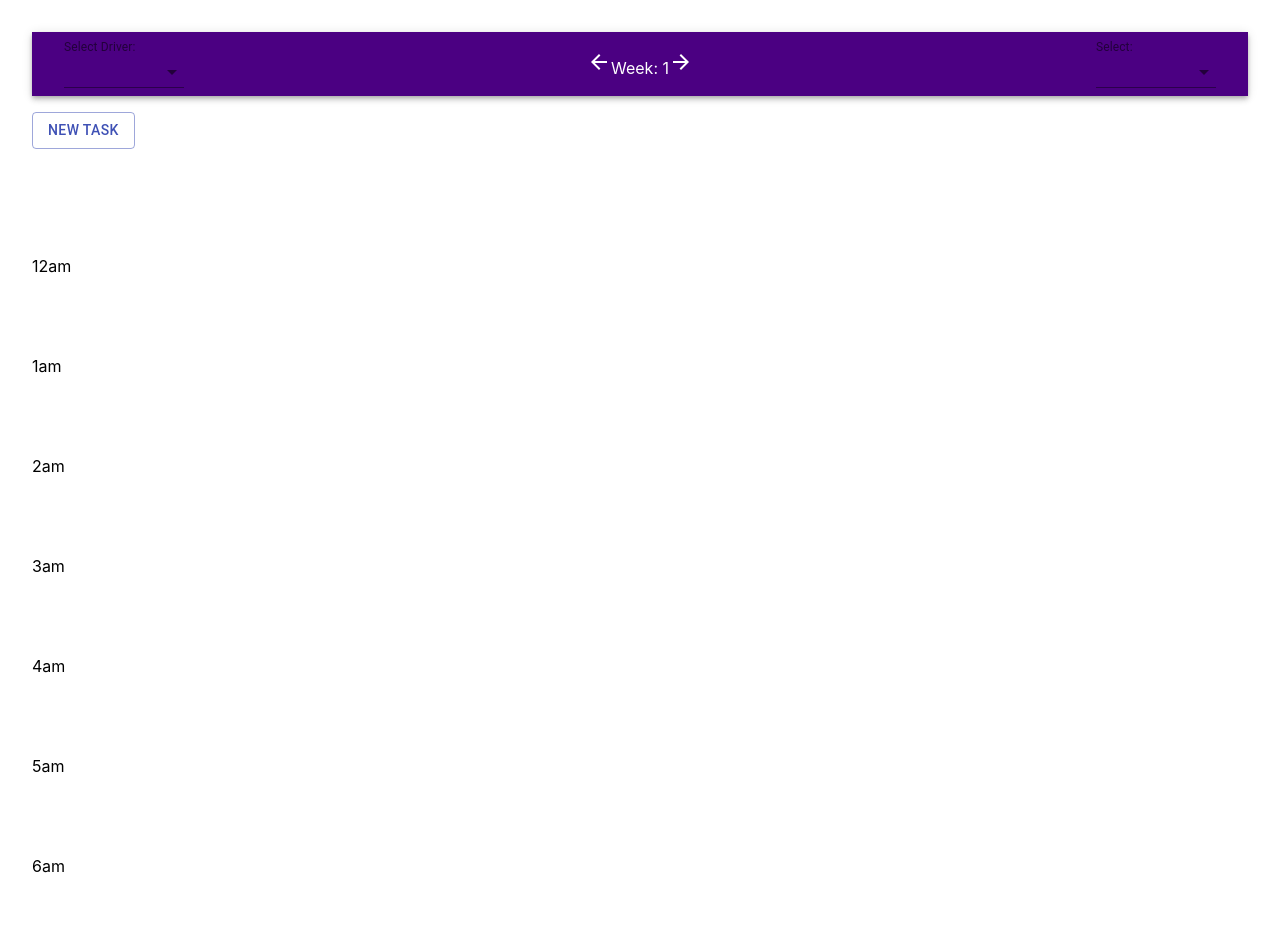
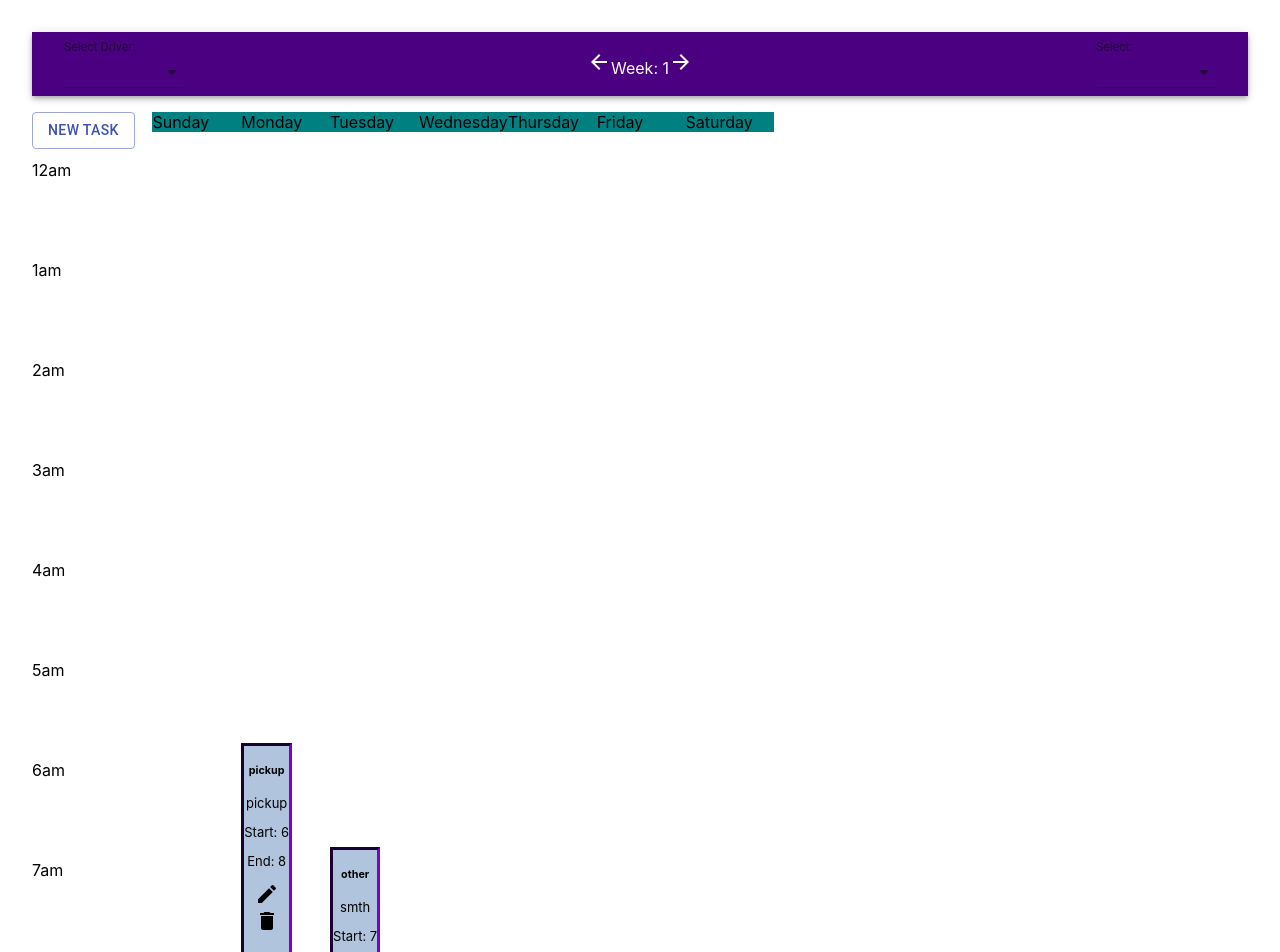
Before and after one commit to bregmanh/dispatcher, a React (Create React App) app: page / in a window 1280 px wide. Shown: the top 952 px of the page. Built offline with nearby package versions, Linux system fonts and the light colour scheme; the HTML template or start-up script is replaced by a standard one.

Commit message:
got the new task form to write to the databse! also formatted the tasks via columns and margin tops

```diff
--- a/src/App.css
+++ b/src/App.css
@@ -19,18 +19,32 @@ main {
   justify-self: center;
 }
 .layout {
-  margin-top: 5em;
-  display: grid;
-  grid-template-columns: repeat(8, 1fr);
+  display: flex;
+  flex-direction: row;
+
 
 }
 .days {
-  margin-top: 3em;
+  margin-top:1em;
+  margin-left: 5em;
+  /* grid-column-start: auto;
+  grid-column-end: auto; */
+
+ display: grid;
+ grid-template-columns: repeat(7, 1fr);
+
+}
+.times{
+  /* grid-row-start: 1;
+  grid-row-end: auto; */
+  display: flex;
+  flex-direction: column;
 }
 
 .topdays {
   background-color: teal;
 }
+
 .newtask {
   position: absolute;
   margin-left: 0;
--- a/src/App.js
+++ b/src/App.js
@@ -15,7 +15,60 @@ import Week from "./componenets/Week";
 import { makeStyles } from "@material-ui/core/styles";
 // import AppBar from '@material-ui/core/AppBar';
 // import Toolbar from '@material-ui/core/Toolbar';
-
+const initialTaskDatalol = {
+  //first key is driver id, second key is week id
+  "1": {
+    "1": [
+      {
+        day: "Monday",
+        start_time: 10,
+        end_time: 16,
+        title: "dropoff",
+        desciption: "smaaaaaaath",
+        location: "london",
+      },
+      {
+        day: "Tuesday",
+        start_time: 7,
+        end_time: 12,
+        title: "other",
+        desciption: "smaaaaaaath",
+        location: "toronto",
+      },
+      {
+        day: "Monday",
+        start_time: 6,
+        end_time: 8,
+        title: "pickup",
+        desciption: "pickupaaaaaaaaa",
+        location: "ottawa",
+      },
+    ],
+    "2": [
+      {
+        day: "Monday",
+        start_time: 10,
+        end_time: 16,
+        title: "dropoff",
+        desciption: "smth",
+        location: "london",
+      },
+    ],
+  },
+  "2": {
+    "1": [
+      {
+        day: "Monday",
+        start_time: 10,
+        end_time: 16,
+        title: "dropoff",
+        desciption: "smth",
+        location: "london",
+      },
+    ],
+  },
+  "3": { "1": [] },
+};
 const useStyles = makeStyles((theme) => ({
   root: {
     flexGrow: 1,
@@ -39,6 +92,9 @@ function App() {
     driversData,
     weekForward,
     weekBack,
+    changeState,
+    tasksData,
+    tasksDatabase
   } = useApplicationData();
 
   const classes = useStyles();
@@ -115,14 +171,18 @@ function App() {
         </Toolbar>
       </AppBar>
       <div className="newtask">
-        <Form />
+        <Form {...{driver, tasksData, tasksDatabase, changeState}} />
+
       </div>
       <div className="layout">
-        {times.map((time, index) => (
-          <Time time={time} index={index} key={index} />
-        ))}
+        <div className="times">
+          {times.map(time => (<Time time={time} />))}
+        </div>
+        <div className="days">
 
           {days.map((day, index) => (
+            <div className='day'>
+              <div className="topdays">{day}</div>
               <Day
                 driver={driver}
                 tasks={tasks}
@@ -133,8 +193,11 @@ function App() {
                 onEdit={onEdit}
                 onDelete={onDelete}
               />
-        ))}
+            </div>))}
         </div>
+      </div>
+
+
     </main>
     //take the componeent that diplays the days on the side (make a separate component)
   );
--- a/src/componenets/Day.js
+++ b/src/componenets/Day.js
@@ -16,7 +16,7 @@ export default function Day(props) {
 
 
   let styles = {
-    gridColumn: props.index + 1,
+
 
 
   };
--- a/src/componenets/Form.js
+++ b/src/componenets/Form.js
@@ -11,25 +11,33 @@ import InputField from "./InputField";
 import TextField from "@material-ui/core/TextField";
 const _ = require("lodash");
 
-export default function Form() {
+export default function Form({
+  driver,
+  setDriver,
+  tasks,
+  setTasks,
+  week,
+  driversData,
+  tasksData,
+  tasksDatabase,
+  changeState
+}) {
   const [open, setOpen] = React.useState(false);
   //state to determine which week to write the new task to
   const [weekTask, setWeekTask] = React.useState(null);
   const [error, setError] = React.useState(null);
   const [newTask, setNewTask] = React.useState({});
-  const {
-    driver,
-    setDriver,
-    tasks,
-    setTasks,
-    week,
-    setWeek,
-    driversData,
-    tasksData,
-    tasksDatabase,
-    setTasksDatabase,
-    changeState
-  } = useApplicationData();
+  // const {
+  //   driver,
+  //   setDriver,
+  //   tasks,
+  //   setTasks,
+  //   week,
+  //   driversData,
+  //   tasksData,
+  //   tasksDatabase,
+  //   changeState
+  // } = useApplicationData();
 
   const handleClickOpen = () => {
     setOpen(true);
@@ -54,8 +62,9 @@ export default function Form() {
   };
 
   const createTask = function (e) {
-    let inputId = e.id;
-    let inputValue = e.value;
+    console.log(e.target.id, e.target.value)
+    let inputId = e.target.id;
+    let inputValue = e.target.value;
 
     //check if the task exists
     if (
@@ -82,16 +91,30 @@ export default function Form() {
       temp[driver["id"]][weekTask].push(newTask);
       console.log("temp", temp);
       changeState(temp)
+     }
+    //   //if the week doesnt exist in the database
+    // } else {
+    //   // let temp = { ...tasksDatabase };
+    //   // temp[driver["id"]][weekTask] = [newTask];
 
-      //if the week doesnt exist in the database
-    } else {
-      let temp = { ...tasksDatabase };
-      temp[driver["id"]][weekTask] = [newTask];
+    //   // setTasksDatabase(temp);
 
-      setTasksDatabase(temp);
+    //   //setTasksDatabase({...tasksDatabase[driver["id"]], [weekTask]: [newTask]})
+    // }
 
-      //setTasksDatabase({...tasksDatabase[driver["id"]], [weekTask]: [newTask]})
-    }
+    // const newTask = {
+    //   day: "Monday",
+    //   start_time: 12,
+    //   end_time: 16,
+    //   title: "dropaaaaaoff",
+    //   desciption: "aaaaaaa",
+    //   location: "londaaaaaon",
+    // }
+    // let temp = _.cloneDeep(tasksDatabase);
+    // temp["1"]["1"].push(newTask)
+    // changeState(prev => ({...prev, lol:"YAS", yas:"LOL"}))
+
+
     handleClose();
     //setTasks(...tasks, newTask)
   };
@@ -105,13 +128,12 @@ export default function Form() {
         open={open}
         onClose={handleClose}
         aria-labelledby="form-dialog-title"
-      >
+ >
         <DialogTitle id="form-dialog-title">Add New Task</DialogTitle>
         <DialogContent>
           <DialogContentText>
             Please add the details about the task you would like to create here.
           </DialogContentText>
-
           <TextField
             autoFocus
             margin="dense"
@@ -122,19 +144,16 @@ export default function Form() {
             onChange={(e) => setWeekTask(e.target.value)}
           />
           {taksKeys.map((key, index) => (
-            <InputField
+            <TextField
               key={index}
               taskaData={tasksData}
               driver={driver}
               margin="dense"
               id={key}
               label={key.charAt(0).toUpperCase() + key.slice(1)}
-              type={
-                key === "start_time" || key === "end_time" ? "number" : "text"
-              }
-
+              type={key === "start_time" || key === "end_time" ? "number" : "text"}
               inputProps={key.charAt(0).toUpperCase}
-              createTask={createTask}
+              onChange={createTask}
             />
           ))}
         </DialogContent>
--- a/src/componenets/Task/Show.css
+++ b/src/componenets/Task/Show.css
@@ -3,6 +3,9 @@
   background-color: #b0c4de;
   border-style: inset;
   border-color: #4b0082;
+  text-align: center;
+
+  font-size: small;
 
 }
 .hidden_buttons {
--- a/src/componenets/Task/Show.js
+++ b/src/componenets/Task/Show.js
@@ -10,19 +10,26 @@ export default function Show(props) {
   const task_duration = task_end - task_start;
 
   let styles = {
-    //marginTop: `${(task_start + 1)}em`,
+    //marginTop:"3em",
+    marginTop: `${(task_start)* 8-1}em`,
+    position: "absolute",
+    height: `${task_duration*7+2}em`
+
+
 
 
   };
 
   return (
     <main style={styles} className="task_show">
-      <h5>Title: {props.task["title"]}</h5>
-      <p>Description: {props.task["desciption"]}</p>
+      <h5>{props.task["title"]}</h5>
+      <p>{props.task["desciption"]}</p>
+      <p>Start: {props.task["start_time"]}</p>
+      <p>End: {props.task["end_time"]}</p>
       <div className="hidden_buttons">
         <EditForm task={props.task} />
         <DeleteForm task={props.task} />
       </div>
-    </main>
+    </main >
   );
 }
--- a/src/componenets/Time.css
+++ b/src/componenets/Time.css
@@ -1,3 +1,7 @@
 .times {
-  margin-top: 5em;
+  margin-top: 2em;
+  padding-bottom: 3em;
+  justify-self: top;
+
+
 }
--- a/src/componenets/Time.js
+++ b/src/componenets/Time.js
@@ -3,11 +3,10 @@ import "./Time.css";
 
 export default function Times(props) {
   let styles = {
-
     gridColumn: 1,
   };
   return (
-    <div let style={styles} className="times">
+    <div style={styles} className="times">
       {props.time}
     </div>
   );
--- a/src/hooks/useApplicationData.js
+++ b/src/hooks/useApplicationData.js
@@ -62,7 +62,8 @@ export default function useApplicationData() {
   };
   //all tasks
   const [tasksDatabase, setTasksDatabase] = useState(initialTaskData);
-
+  const [tasksDatabase2, setTasksDatabase2] = useState();
+console.log("td 2", tasksDatabase2 )
   const [driver, setDriver] = useState(driversData[0]);
   //taks for the week
   const [tasks, setTasks] = useState(initialTaskData["1"]["1"]);
@@ -81,6 +82,8 @@ export default function useApplicationData() {
   }
   function changeState(temp){
     setTasksDatabase(temp);
+    setTasksDatabase2("chicken");
+
     console.log("temp!", temp)
 
     console.log("function called!!")
@@ -100,10 +103,8 @@ export default function useApplicationData() {
     tasks,
     setTasks,
     week,
-    setWeek,
     driversData,
     tasksDatabase,
-    setTasksDatabase,
     weekForward,
     weekBack,
     changeState
```
Lines whose indentation alone changed are shown as unchanged.
